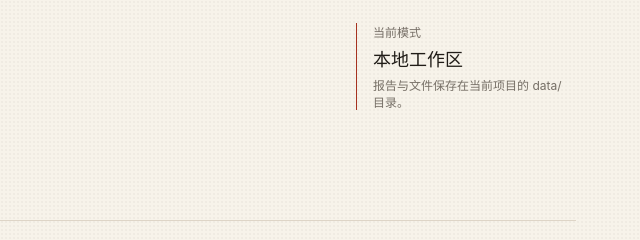
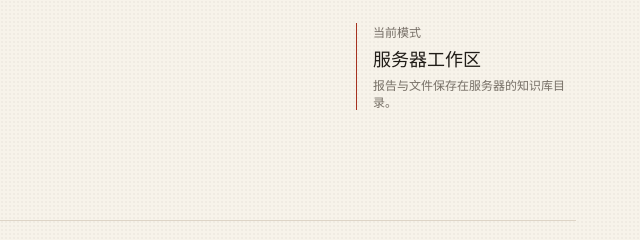
Before and after one commit to RucWenQ/----, a website: page app/web/research-workbench.html in a window 1280 px wide. Shown: the part 216-456 px from the top of the page, 640-1280 px from the left. Drawn offline with Linux system fonts and the light colour scheme; files that its build step writes are made by us from their sources; no server answers.

```diff
--- a/app/web/research-workbench.html
+++ b/app/web/research-workbench.html
@@ -20,7 +20,7 @@
             <h1>把文献与想法，整理成下一步。</h1>
             <p class="lede">上传一篇论文，或从一个还没成形的问题开始。这里保存证据、决策和每一次修订。</p>
           </div>
-          <div class="intro-note"><span>当前模式</span><strong>本地工作区</strong><small>报告与文件保存在当前项目的 data/ 目录。</small></div>
+          <div class="intro-note"><span>当前模式</span><strong>服务器工作区</strong><small>报告与文件保存在服务器的知识库目录。</small></div>
         </section>
 
         <nav class="mode-tabs" aria-label="工作区模式">
```
Also changed, not shown: ops/deploy/README.md.
